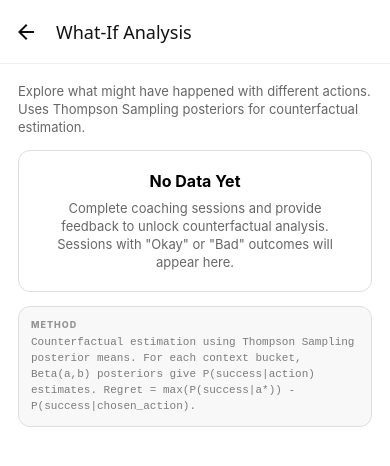
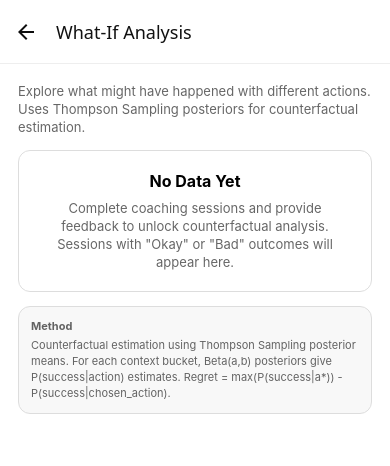
Before and after one commit to SieonLee/Cue, a React Native app: screen /WhatIf in a window 390 px wide. Shown: the top 466 px of the page. Built offline with nearby package versions, Linux system fonts and the light colour scheme.

Commit message:
Humanize comments and labels in src/screens/WhatIfScreen.tsx

```diff
--- a/src/screens/WhatIfScreen.tsx
+++ b/src/screens/WhatIfScreen.tsx
@@ -9,8 +9,6 @@ import type { BetaParams } from "../bandit/thompson";
 import { bucketKey } from "../bandit/thompson";
 import { ruleCandidates } from "../coach/recommend";
 import type { CoachContext } from "../types/models";
-
-// ── Types ──────────────────────────────────────────────────────────────────
 
 type SessionWithOutcome = {
   sessionId: string;
@@ -39,8 +37,6 @@ type WhatIfAnalysis = {
   insight: string;
 };
 
-// ── Data Loading ───────────────────────────────────────────────────────────
-
 function loadBadSessions(): SessionWithOutcome[] {
   type Row = {
     session_id: string;
@@ -61,7 +57,6 @@ function loadBadSessions(): SessionWithOutcome[] {
 
   return rows.map((r) => {
     const ctx = JSON.parse(r.context_json) as CoachContext;
-    // Try to get emotion data from outcome_reviews
     const review = db.getFirstSync<{ emotion_before: number; emotion_after: number }>(
       "SELECT emotion_before, emotion_after FROM outcome_reviews WHERE session_id = ?",
       [r.session_id]
@@ -85,7 +80,6 @@ function computeCounterfactual(session: SessionWithOutcome): WhatIfAnalysis {
   const table: Record<string, BetaParams> = params[key] ?? {};
   const candidates = ruleCandidates(session.context);
 
-  // Estimate success probability for each candidate using posterior mean
   const chosenParams = table[session.chosenAction] ?? { alpha: 1, beta: 1 };
   const chosenEstimate = chosenParams.alpha / (chosenParams.alpha + chosenParams.beta);
 
@@ -111,7 +105,6 @@ function computeCounterfactual(session: SessionWithOutcome): WhatIfAnalysis {
     ? Math.max(0, bestAlternative.estimatedSuccess - session.reward)
     : 0;
 
-  // Generate insight
   let insight = "";
   if (bestAlternative && bestAlternative.advantage > 0.15) {
     insight = `Next time in this situation, try "${bestAlternative.title}" — the model estimates ${Math.round(bestAlternative.estimatedSuccess * 100)}% success (vs ${Math.round(chosenEstimate * 100)}% for your choice).`;
@@ -123,8 +116,6 @@ function computeCounterfactual(session: SessionWithOutcome): WhatIfAnalysis {
 
   return { session, chosenEstimate, alternatives, bestAlternative, regret, insight };
 }
-
-// ── Helpers ────────────────────────────────────────────────────────────────
 
 function rewardLabel(r: number): string {
   if (r >= 0.8) return "Good";
@@ -142,8 +133,6 @@ function formatDate(ts: number): string {
   const d = new Date(ts);
   return `${d.getMonth() + 1}/${d.getDate()} ${d.getHours()}:${String(d.getMinutes()).padStart(2, "0")}`;
 }
-
-// ── Component ──────────────────────────────────────────────────────────────
 
 export function WhatIfScreen() {
   const [sessions, setSessions] = useState<SessionWithOutcome[]>([]);
@@ -285,10 +274,9 @@ export function WhatIfScreen() {
         </View>
       )}
 
-      {/* Method note */}
-      <View style={styles.portfolioNote}>
-        <Text style={styles.portfolioLabel}>METHOD</Text>
-        <Text style={styles.portfolioText}>
+      <View style={styles.methodBox}>
+        <Text style={styles.methodLabel}>Method</Text>
+        <Text style={styles.methodText}>
           Counterfactual estimation using Thompson Sampling posterior means.
           For each context bucket, Beta(a,b) posteriors give P(success|action) estimates.
           Regret = max(P(success|a*)) - P(success|chosen_action).
@@ -297,8 +285,6 @@ export function WhatIfScreen() {
     </ScrollView>
   );
 }
-
-// ── Styles ──────────────────────────────────────────────────────────────────
 
 const styles = StyleSheet.create({
   container: { padding: 18, gap: 14, paddingBottom: 40 },
@@ -345,7 +331,7 @@ const styles = StyleSheet.create({
   insightCard: { borderWidth: 2, borderColor: "#2a9d8f", borderRadius: 12, padding: 14, gap: 6, backgroundColor: "#f0faf9" },
   insightText: { fontSize: 14, lineHeight: 20, fontWeight: "500" },
 
-  portfolioNote: { borderWidth: 1, borderColor: "#ddd", borderRadius: 12, padding: 12, gap: 4, backgroundColor: "#f8f8f8" },
-  portfolioLabel: { fontSize: 9, fontWeight: "800", opacity: 0.4, letterSpacing: 1 },
-  portfolioText: { fontSize: 11, lineHeight: 16, opacity: 0.5, fontFamily: "monospace" },
+  methodBox: { borderWidth: 1, borderColor: "#ddd", borderRadius: 12, padding: 12, gap: 4, backgroundColor: "#f8f8f8" },
+  methodLabel: { fontSize: 11, fontWeight: "700", opacity: 0.6 },
+  methodText: { fontSize: 11, lineHeight: 16, opacity: 0.6 },
 });
```
